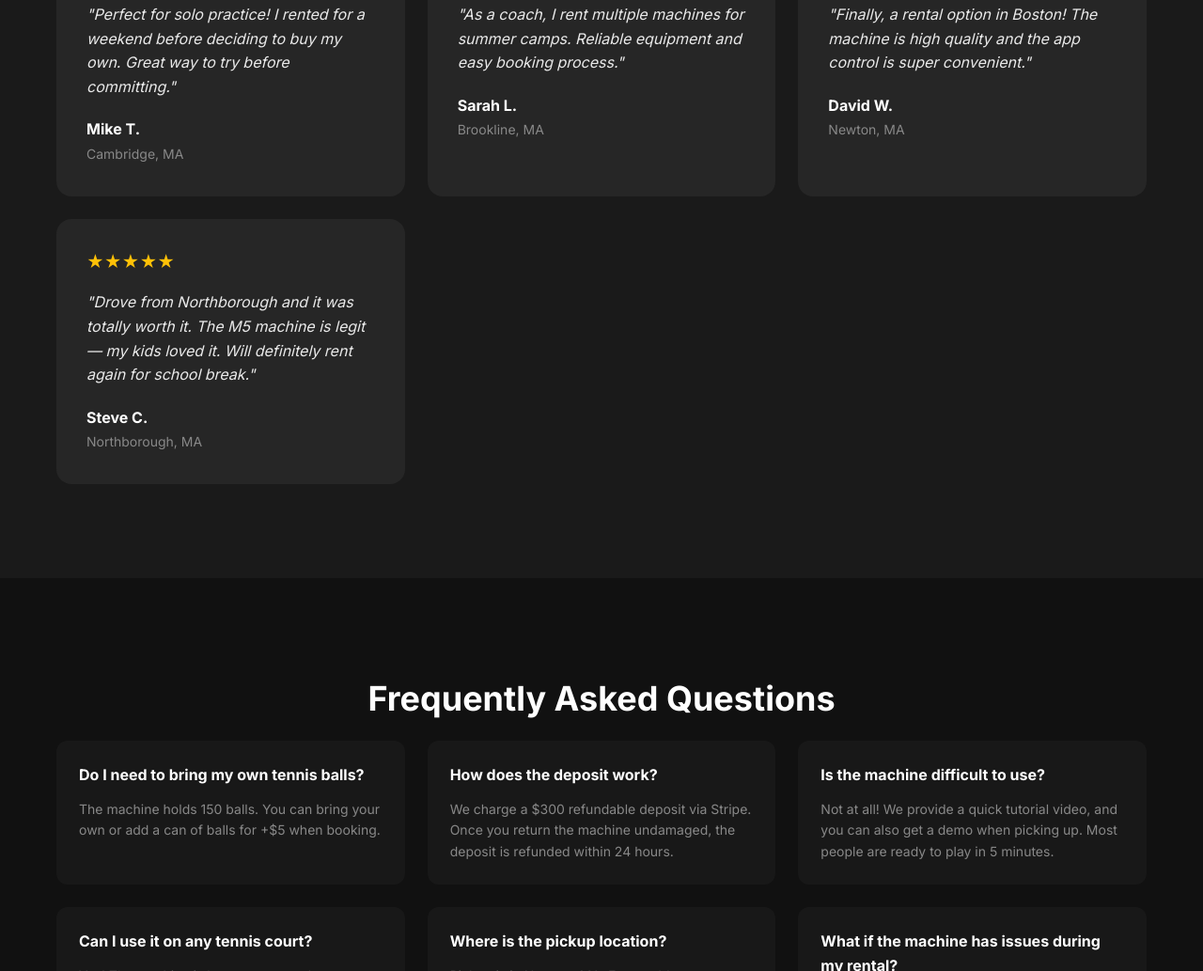
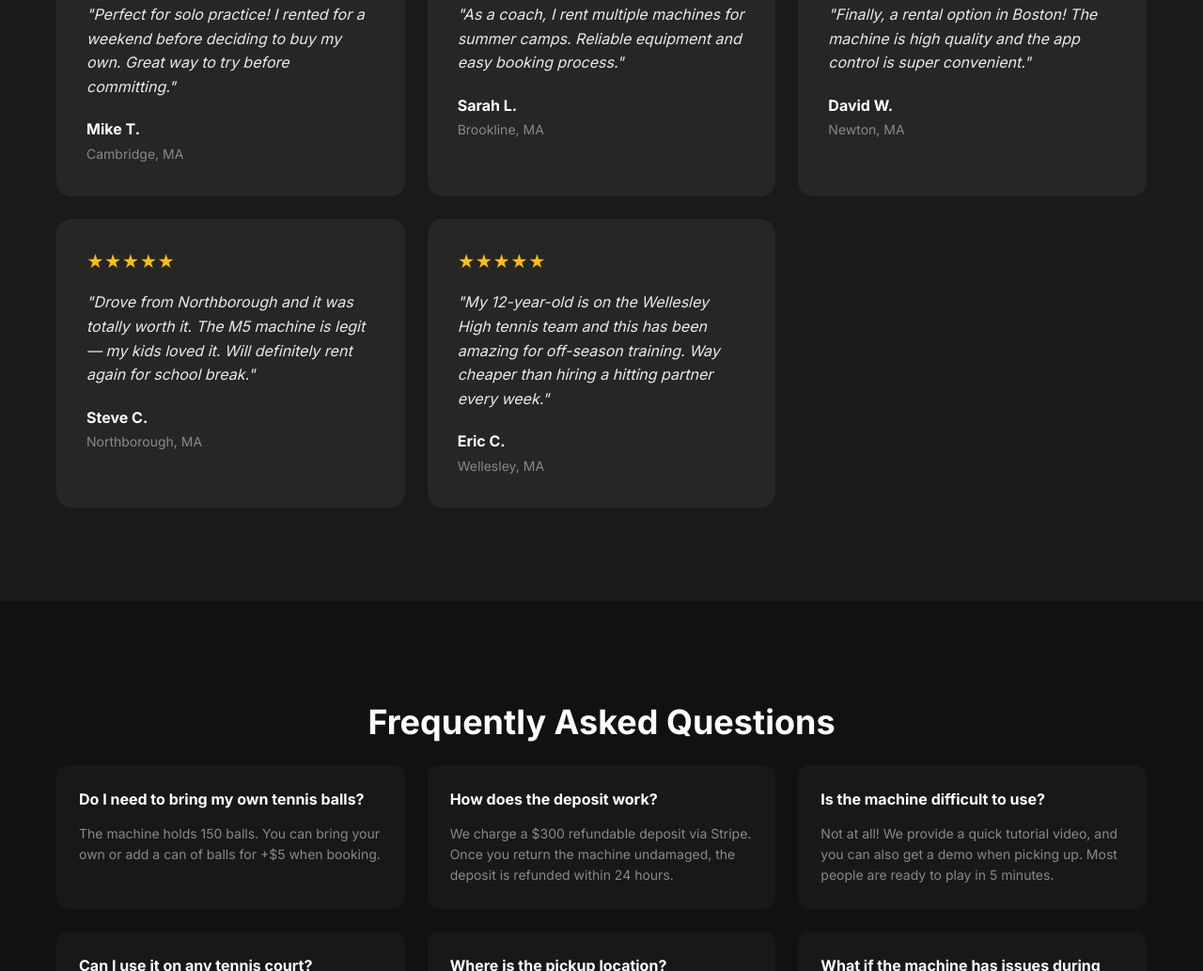
Before and after one commit to jzOcb/servebot-rentals, a website: page index.html in a window 1280 px wide. Shown: the part 3564-4597 px from the top of the page at 94% size. Drawn offline with Linux system fonts and the light colour scheme.

Commit message:
feat: add Eric C. testimonial from Wellesley MA

```diff
--- a/index.html
+++ b/index.html
@@ -327,6 +327,14 @@
                         <span>Northborough, MA</span>
                     </div>
                 </div>
+                <div class="testimonial">
+                    <div class="testimonial-stars">★★★★★</div>
+                    <p>"My 12-year-old is on the Wellesley High tennis team and this has been amazing for off-season training. Way cheaper than hiring a hitting partner every week."</p>
+                    <div class="testimonial-author">
+                        <strong>Eric C.</strong>
+                        <span>Wellesley, MA</span>
+                    </div>
+                </div>
             </div>
         </div>
     </section>
```
